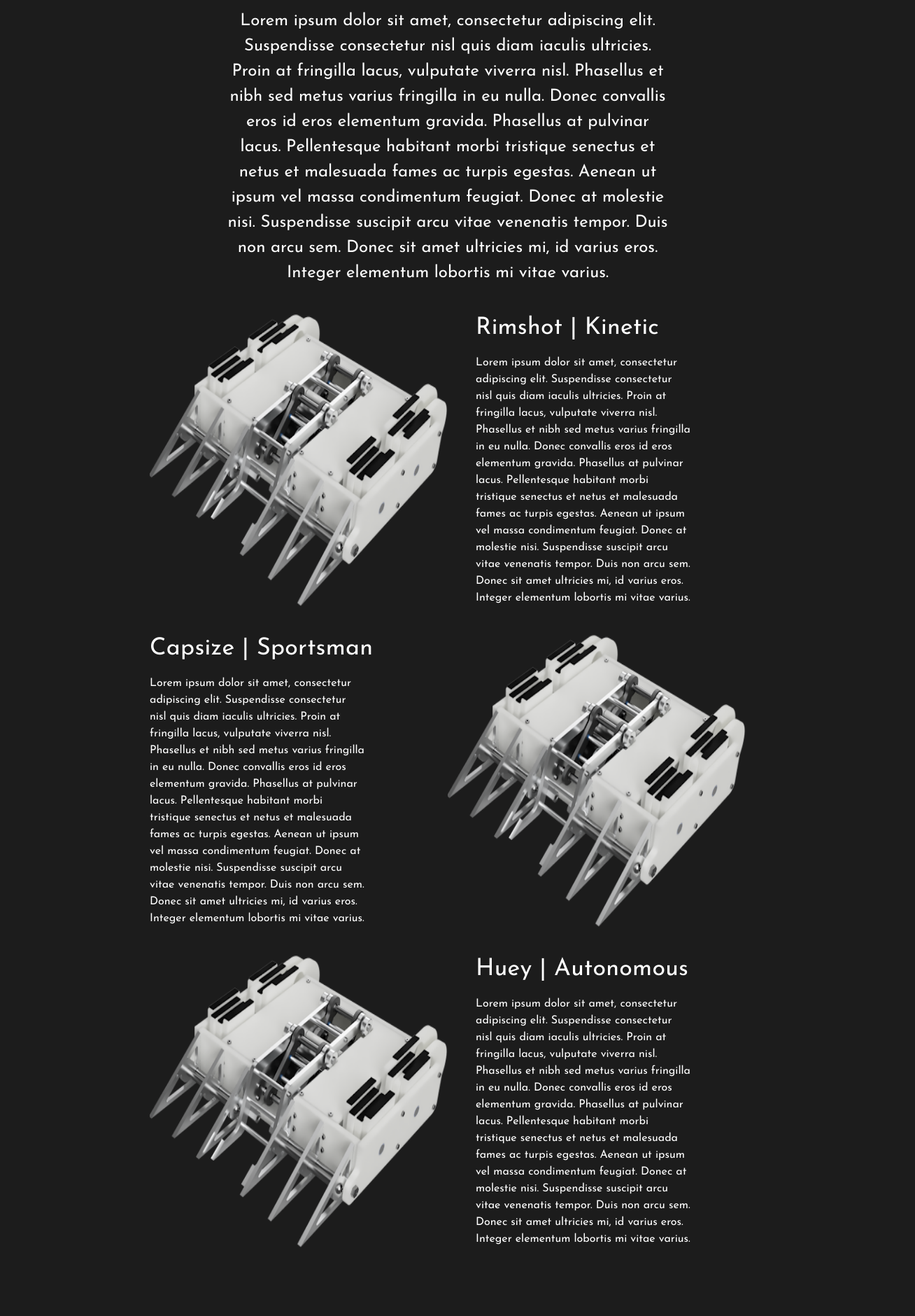
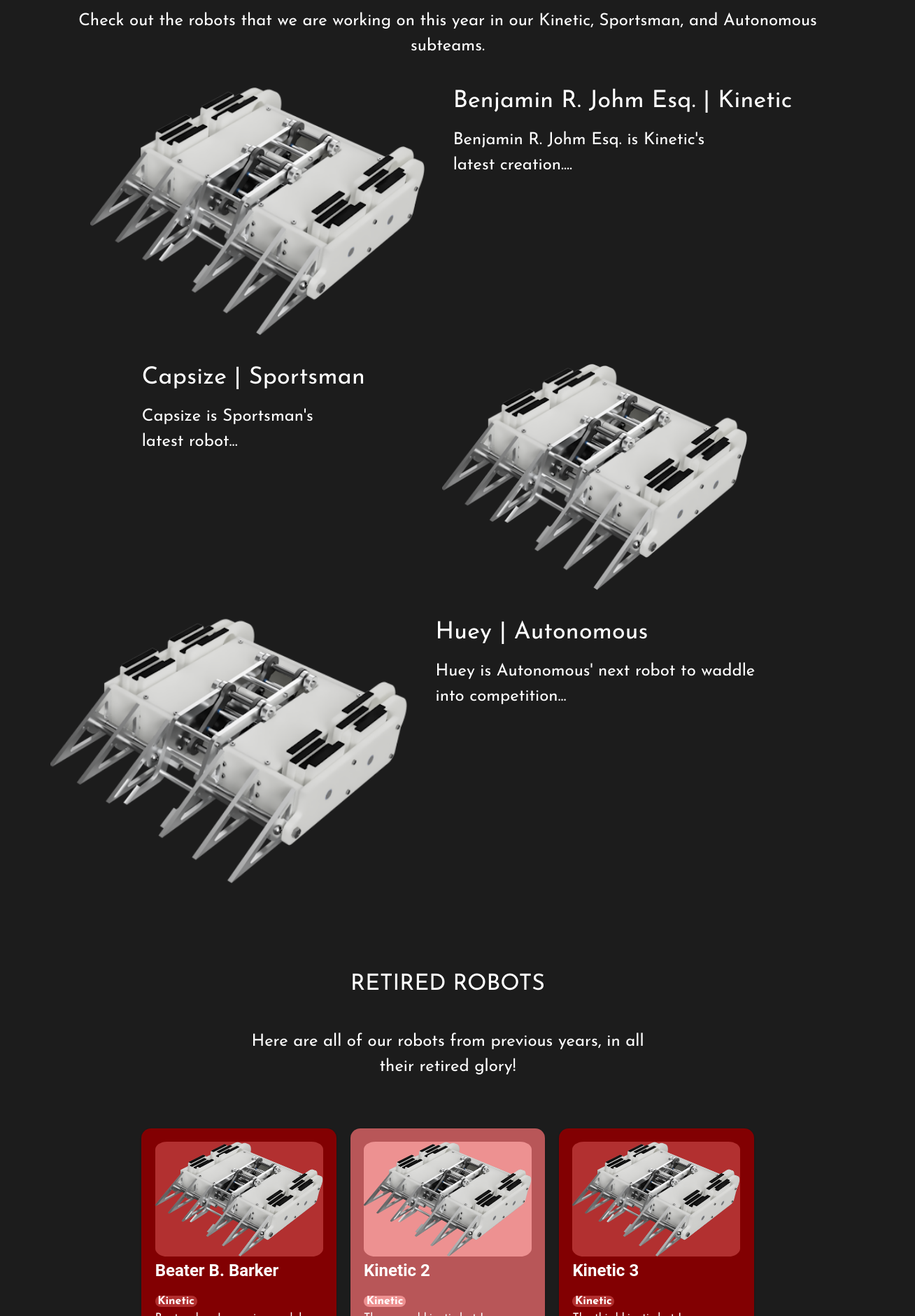
Before and after one commit to Cornell-University-Combat-Robotics/site-2025, a React (Vite) app in the folder react-site/: page /robots in a window 1280 px wide. Shown: the part 680-2560 px from the top of the page at 70% size, 1308 px wide, since content can reach past the window. Built offline with nearby package versions, Linux system fonts and the light colour scheme.

Commit message:
Fix robots body - change margins - add actual descriptions

```diff
--- a/react-site/src/pages/robots.jsx
+++ b/react-site/src/pages/robots.jsx
@@ -6,7 +6,7 @@ import StickyBox from '../components/StickyBox.tsx';
 
 export default function Robots() {
   return (
-    <Container maxWidth="md">
+    <Container mx="15%">
       <Box display="flex" flexDirection="column" alignItems="center">
         <StickyBox />
         <Typography variant="h1" sx={{ fontFamily: 'Josefin Sans', mt: 5 }}>
@@ -16,42 +16,24 @@ export default function Robots() {
           UPCOMING ROBOTS
         </Typography>
         <Box display='flex' justifyContent='center' alignItems='center' sx={{ mt: 5 }}>
-          <Typography width='75%' sx={{ fontFamily: 'Josefin Sans' }}>
-            Lorem ipsum dolor sit amet, consectetur adipiscing elit. Suspendisse consectetur nisl quis diam iaculis ultricies.
-            Proin at fringilla lacus, vulputate viverra nisl. Phasellus et nibh sed metus varius fringilla in eu nulla.
-            Donec convallis eros id eros elementum gravida. Phasellus at pulvinar lacus.
-            Pellentesque habitant morbi tristique senectus et netus et malesuada fames ac turpis egestas.
-            Aenean ut ipsum vel massa condimentum feugiat. Donec at molestie nisi.
-            Suspendisse suscipit arcu vitae venenatis tempor. Duis non arcu sem. Donec sit amet ultricies mi, id varius eros.
-            Integer elementum lobortis mi vitae varius.
+          <Typography sx={{ fontFamily: 'Josefin Sans' }}>
+            Check out the robots that we are working on this year in our Kinetic, Sportsman, and Autonomous subteams.
           </Typography>
         </Box>
         <Stack direction='row' spacing={5} sx={{ mt: 5 }}>
           <img src={nardo_whole} style={{ width: '50%', height: 'auto' }} />
           <Stack spacing={2} mt='10'>
-            <Typography variant='h4' align='left' sx={{ fontFamily: 'Josefin Sans' }}>Rimshot | Kinetic</Typography>
-            <Typography variant='body' align='left' width='80%' sx={{ fontFamily: 'Josefin Sans' }}>
-              Lorem ipsum dolor sit amet, consectetur adipiscing elit. Suspendisse consectetur nisl quis diam iaculis ultricies.
-              Proin at fringilla lacus, vulputate viverra nisl. Phasellus et nibh sed metus varius fringilla in eu nulla.
-              Donec convallis eros id eros elementum gravida. Phasellus at pulvinar lacus.
-              Pellentesque habitant morbi tristique senectus et netus et malesuada fames ac turpis egestas.
-              Aenean ut ipsum vel massa condimentum feugiat. Donec at molestie nisi.
-              Suspendisse suscipit arcu vitae venenatis tempor. Duis non arcu sem. Donec sit amet ultricies mi, id varius eros.
-              Integer elementum lobortis mi vitae varius.
+            <Typography variant='h4' align='left' sx={{ fontFamily: 'Josefin Sans' }}>Benjamin R. Johm Esq. | Kinetic</Typography>
+            <Typography variant='body1' align='left' width='80%' sx={{ fontFamily: 'Josefin Sans' }}>
+              Benjamin R. Johm Esq. is Kinetic's latest creation....
             </Typography>
           </Stack>
         </Stack>
         <Stack direction='row' spacing={5} sx={{ mt: 5 }}>
           <Stack spacing={2} mt='10'>
             <Typography variant='h4' align='left' sx={{ fontFamily: 'Josefin Sans' }}>Capsize | Sportsman</Typography>
-            <Typography variant='body' align='left' width='80%' sx={{ fontFamily: 'Josefin Sans' }}>
-              Lorem ipsum dolor sit amet, consectetur adipiscing elit. Suspendisse consectetur nisl quis diam iaculis ultricies.
-              Proin at fringilla lacus, vulputate viverra nisl. Phasellus et nibh sed metus varius fringilla in eu nulla.
-              Donec convallis eros id eros elementum gravida. Phasellus at pulvinar lacus.
-              Pellentesque habitant morbi tristique senectus et netus et malesuada fames ac turpis egestas.
-              Aenean ut ipsum vel massa condimentum feugiat. Donec at molestie nisi.
-              Suspendisse suscipit arcu vitae venenatis tempor. Duis non arcu sem. Donec sit amet ultricies mi, id varius eros.
-              Integer elementum lobortis mi vitae varius.
+            <Typography variant='body1' align='left' width='80%'>
+              Capsize is Sportsman's latest robot...
             </Typography>
           </Stack>
           <img src={nardo_whole} style={{ width: '50%', height: 'auto' }} />
@@ -60,14 +42,8 @@ export default function Robots() {
           <img src={nardo_whole} style={{ width: '50%', height: 'auto' }} />
           <Stack spacing={2} mt='10'>
             <Typography variant='h4' align='left' sx={{ fontFamily: 'Josefin Sans' }}>Huey | Autonomous</Typography>
-            <Typography variant='body' align='left' width='80%' sx={{ fontFamily: 'Josefin Sans' }}>
-              Lorem ipsum dolor sit amet, consectetur adipiscing elit. Suspendisse consectetur nisl quis diam iaculis ultricies.
-              Proin at fringilla lacus, vulputate viverra nisl. Phasellus et nibh sed metus varius fringilla in eu nulla.
-              Donec convallis eros id eros elementum gravida. Phasellus at pulvinar lacus.
-              Pellentesque habitant morbi tristique senectus et netus et malesuada fames ac turpis egestas.
-              Aenean ut ipsum vel massa condimentum feugiat. Donec at molestie nisi.
-              Suspendisse suscipit arcu vitae venenatis tempor. Duis non arcu sem. Donec sit amet ultricies mi, id varius eros.
-              Integer elementum lobortis mi vitae varius.
+            <Typography variant='body1' align='left' width='80%'>
+              Huey is Autonomous' next robot to waddle into competition...
             </Typography>
           </Stack>
         </Stack>
@@ -76,13 +52,7 @@ export default function Robots() {
         </Typography>
         <Box display='flex' justifyContent='center' alignItems='center' sx={{ mt: 5 }}>
           <Typography width='75%' sx={{ fontFamily: 'Josefin Sans' }}>
-            Lorem ipsum dolor sit amet, consectetur adipiscing elit. Suspendisse consectetur nisl quis diam iaculis ultricies.
-            Proin at fringilla lacus, vulputate viverra nisl. Phasellus et nibh sed metus varius fringilla in eu nulla.
-            Donec convallis eros id eros elementum gravida. Phasellus at pulvinar lacus.
-            Pellentesque habitant morbi tristique senectus et netus et malesuada fames ac turpis egestas.
-            Aenean ut ipsum vel massa condimentum feugiat. Donec at molestie nisi.
-            Suspendisse suscipit arcu vitae venenatis tempor. Duis non arcu sem. Donec sit amet ultricies mi, id varius eros.
-            Integer elementum lobortis mi vitae varius.
+            Here are all of our robots from previous years, in all their retired glory!
           </Typography>
         </Box>
         <RobotCardList type='Retired' capacity={3} />
@@ -91,13 +61,7 @@ export default function Robots() {
         </Typography>
         <Box display='flex' justifyContent='center' alignItems='center' sx={{ mt: 5 }}>
           <Typography width='75%' sx={{ fontFamily: 'Josefin Sans' }}>
-            Lorem ipsum dolor sit amet, consectetur adipiscing elit. Suspendisse consectetur nisl quis diam iaculis ultricies.
-            Proin at fringilla lacus, vulputate viverra nisl. Phasellus et nibh sed metus varius fringilla in eu nulla.
-            Donec convallis eros id eros elementum gravida. Phasellus at pulvinar lacus.
-            Pellentesque habitant morbi tristique senectus et netus et malesuada fames ac turpis egestas.
-            Aenean ut ipsum vel massa condimentum feugiat. Donec at molestie nisi.
-            Suspendisse suscipit arcu vitae venenatis tempor. Duis non arcu sem. Donec sit amet ultricies mi, id varius eros.
-            Integer elementum lobortis mi vitae varius.
+            These are the 3lb robots that new members create as a part of CRC's training program!
           </Typography>
         </Box>
         <RobotCardList type='Three_lb' capacity={4} />
```
